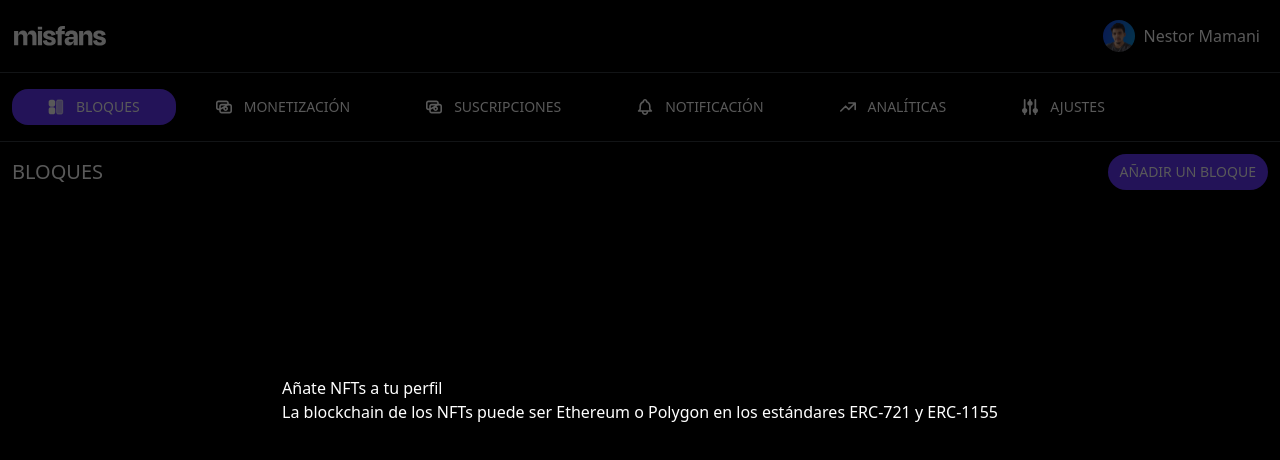
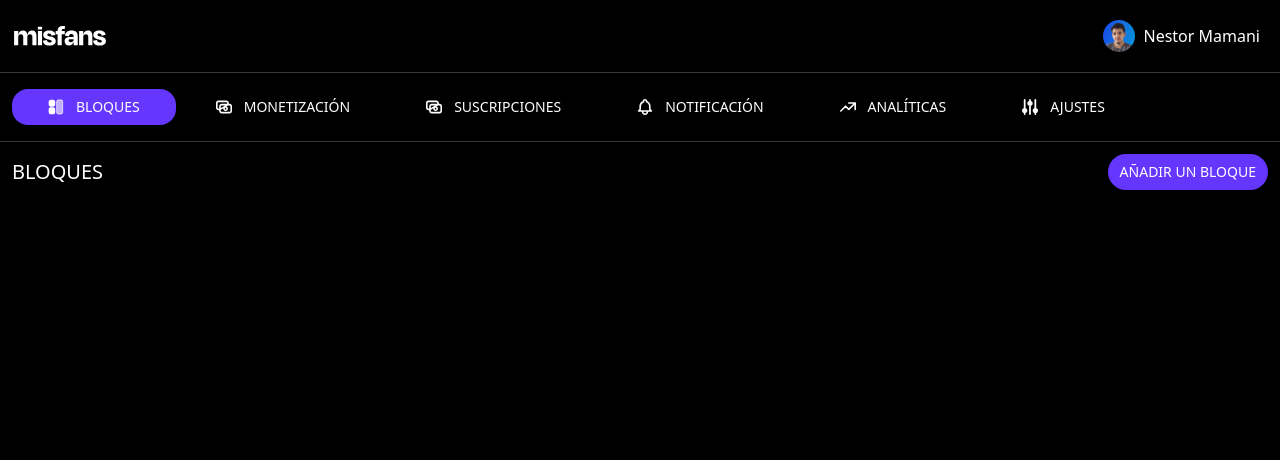
Before and after one commit to nestoredduardo/misfans-nft-erc721-metadata, a Next.js app: page / in a window 1280 px wide. Shown: the top 460 px of the page. Built offline with nearby package versions, Linux system fonts and the light colour scheme.

Commit message:
Show hide modal logic

```diff
--- /dev/null
+++ b/components/AddNFTForm.tsx
@@ -0,0 +1,5 @@
+const AddNFTForm: React.FC = () => {
+  return <section></section>
+}
+
+export default AddNFTForm
--- a/components/Main.tsx
+++ b/components/Main.tsx
@@ -1,12 +1,19 @@
 import Image from 'next/image'
 import { useState } from 'react'
+import { connect } from 'react-redux'
+
+import { showModal } from '@modalActions'
 
 import nftIcon from '@icons/nfts.svg'
 import mediaIcon from '@icons/media.svg'
 import linkIcon from '@icons/link.svg'
 import dividerIcon from '@icons/divider.svg'
 
-const Main: React.FC = () => {
+type MainProps = {
+  showModal: () => void
+}
+
+const Main: React.FC<MainProps> = ({ showModal }) => {
   const [showAddBlock, setShowAddBlock] = useState(false)
 
   return (
@@ -29,7 +36,13 @@ const Main: React.FC = () => {
           }`}
         >
           <ul className="flex flex-col">
-            <li className="flex items-center gap-3 border-b border-gray-500 border-opacity-40 p-3 hover:bg-black">
+            <li
+              onClick={() => {
+                showModal()
+                setShowAddBlock(false)
+              }}
+              className="flex items-center gap-3 border-b border-gray-500 border-opacity-40 p-3 hover:bg-black"
+            >
               <div className="h-fit rounded-md border-2 border-gray-500 border-opacity-20 p-2">
                 <div className="relative h-6 w-6">
                   <Image src={nftIcon} layout="fill" />
@@ -88,4 +101,8 @@ const Main: React.FC = () => {
   )
 }
 
-export default Main
+const mapDispatchToProps = {
+  showModal,
+}
+
+export default connect(null, mapDispatchToProps)(Main)
--- a/components/Modal.tsx
+++ b/components/Modal.tsx
@@ -1,15 +1,50 @@
-const Modal: React.FC = () => {
+import Image from 'next/image'
+import { connect } from 'react-redux'
+
+import AddNFTForm from '@components/AddNFTForm'
+
+import { hideModal } from '@modalActions'
+
+import closeIcon from '@icons/close.svg'
+
+type ModalProps = {
+  hideModal: () => void
+}
+
+const Modal: React.FC<ModalProps> = ({ hideModal }) => {
   return (
-    <section className="fixed z-10 flex min-h-screen min-w-full items-center justify-center bg-[rgba(0,0,0,.65)]">
-      <div>
-        <p>Añate NFTs a tu perfil</p>
-        <p>
+    <section
+      onClick={() => {
+        hideModal()
+      }}
+      className="fixed z-10 flex min-h-screen min-w-full items-center justify-center bg-[rgba(0,0,0,.65)]"
+    >
+      <div className="w-11/12 rounded-xl border border-gray-500 border-opacity-50 bg-black p-3">
+        <div className="mb-2 flex items-center">
+          <p className="font-medium">AÑADE NFTS A TU PERFIL</p>
+          <button
+            className="ml-auto rounded-full bg-backLight p-3"
+            onClick={() => {
+              hideModal()
+            }}
+          >
+            <div className="relative h-3 w-3">
+              <Image src={closeIcon} layout="fill" />
+            </div>
+          </button>
+        </div>
+        <p className="text-sm text-white text-opacity-50">
           La blockchain de los NFTs puede ser Ethereum o Polygon en los
           estándares ERC-721 y ERC-1155
         </p>
       </div>
+      <AddNFTForm />
     </section>
   )
 }
 
-export default Modal
+const mapDispatchToProps = {
+  hideModal,
+}
+
+export default connect(null, mapDispatchToProps)(Modal)
--- a/package.json
+++ b/package.json
@@ -18,6 +18,7 @@
   "devDependencies": {
     "@types/node": "17.0.4",
     "@types/react": "17.0.38",
+    "@types/react-redux": "^7.1.22",
     "autoprefixer": "^10.4.0",
     "postcss": "^8.4.5",
     "prettier": "^2.5.1",
--- a/pages/index.tsx
+++ b/pages/index.tsx
@@ -1,13 +1,18 @@
 import type { NextPage } from 'next'
 
 import Head from 'next/head'
+import { connect } from 'react-redux'
 
 import Header from '@components/Header'
 import Nav from '@components/Nav'
 import Main from '@components/Main'
 import Modal from '@components/Modal'
 
-const Home: NextPage = () => {
+type HomeProps = {
+  showModalState: boolean
+}
+
+const Home: NextPage<HomeProps> = ({ showModalState }) => {
   /* const getNFTMetadata = async (
     address: string,
     tokenId: string,
@@ -36,7 +41,7 @@ const Home: NextPage = () => {
         <title>MisFans | Dashboard</title>
         <link rel="icon" href="/favicon.ico" />
       </Head>
-      <Modal />
+      {showModalState && <Modal />}
 
       <Header />
       <Nav />
@@ -45,4 +50,8 @@ const Home: NextPage = () => {
   )
 }
 
-export default Home
+const mapStateToProps = (state: any) => ({
+  showModalState: state.modal.show,
+})
+
+export default connect(mapStateToProps, null)(Home)
--- a/tailwind.config.js
+++ b/tailwind.config.js
@@ -8,6 +8,7 @@ module.exports = {
       colors: {
         brand: '#6436fe',
         back: '#121212',
+        backLight: '#222',
       },
     },
   },
--- a/tsconfig.json
+++ b/tsconfig.json
@@ -16,7 +16,6 @@
     "incremental": true,
     "baseUrl": ".",
     "paths": {
-      "@database": ["database/db.ts"],
       "@components/*": ["components/*"],
       "@images/*": ["public/images/*"],
       "@icons/*": ["public/icons/*"],
```
Also changed, not shown: database/db.ts (deleted), public/icons/close.svg (added), 1 other file (tests, documents, lock files or other folders).
